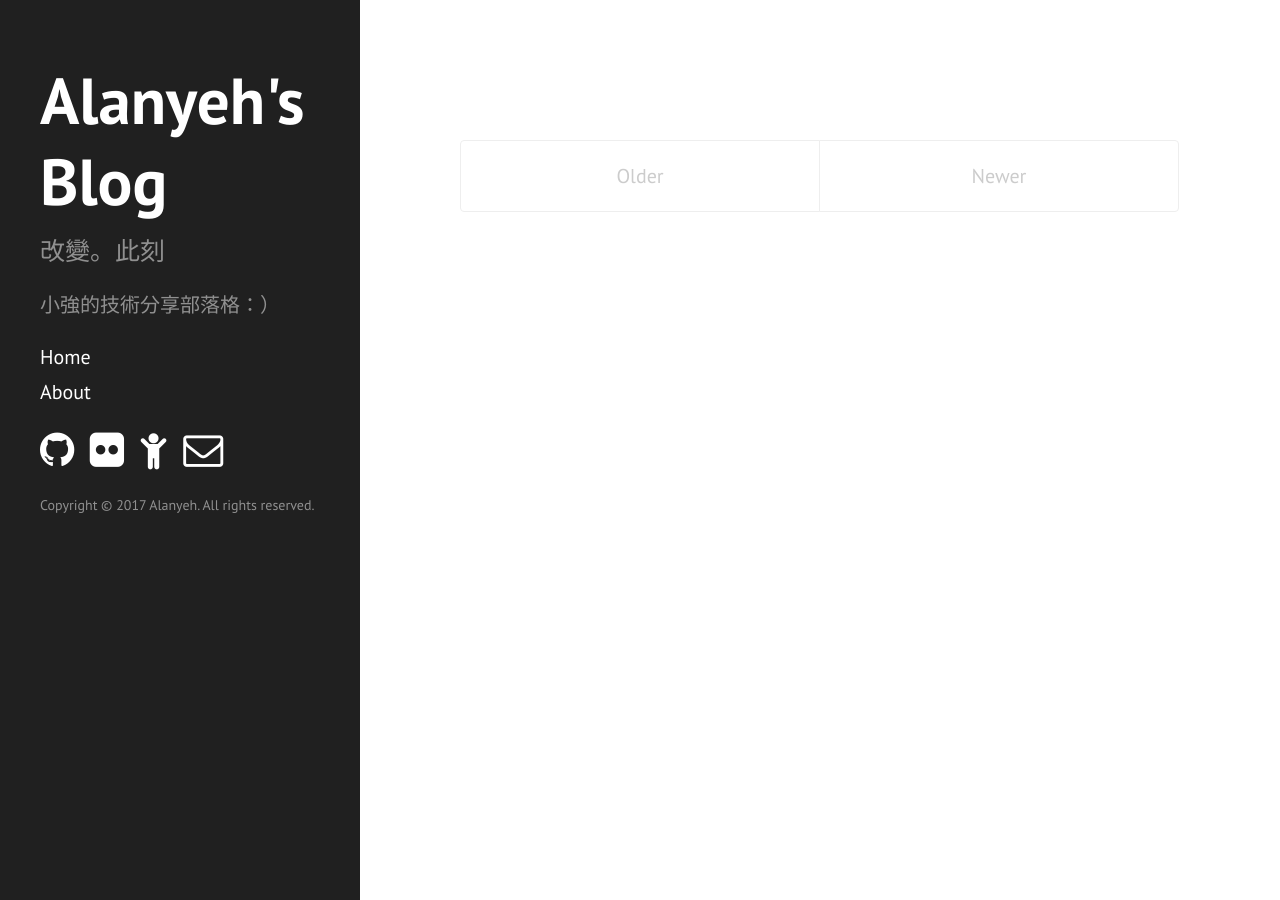
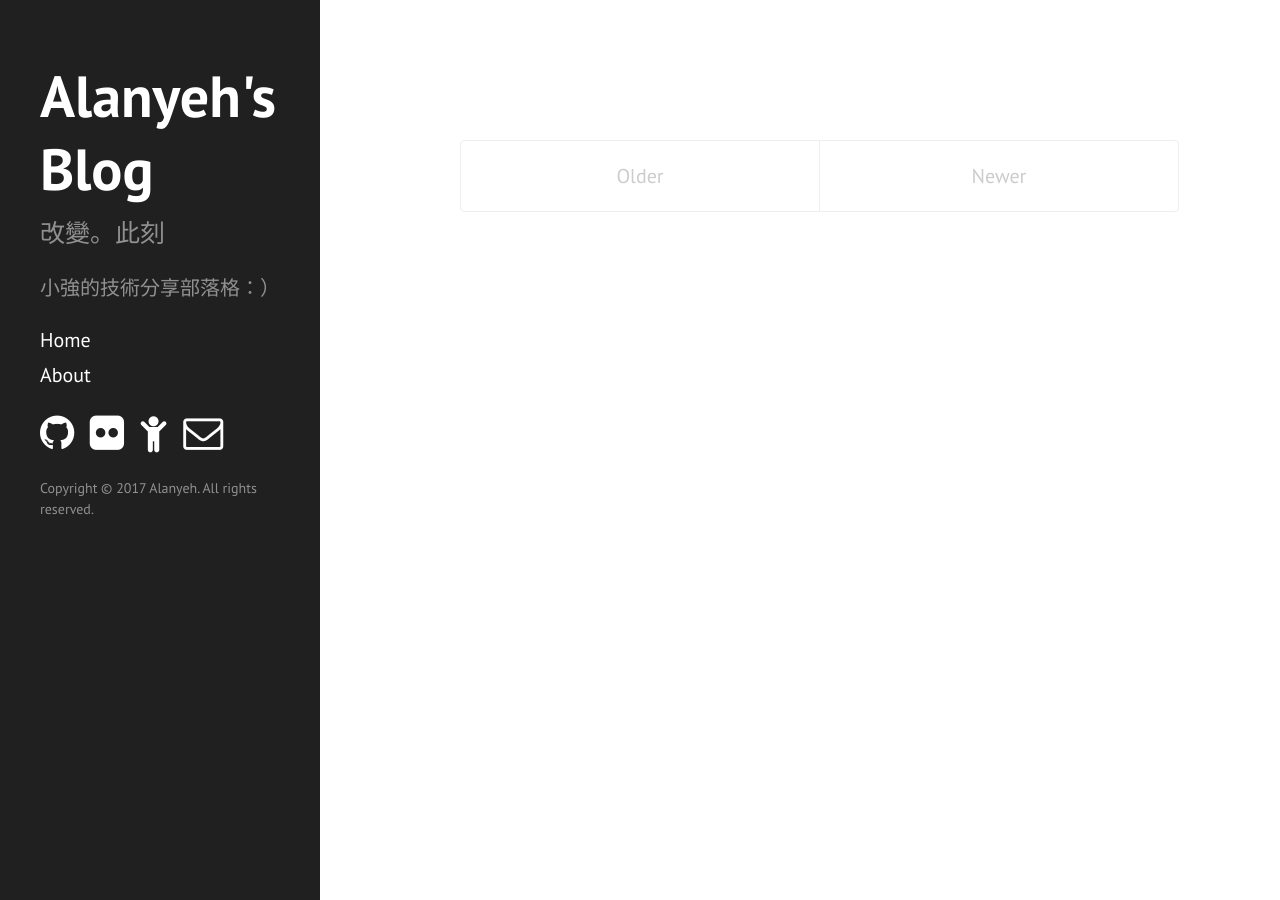
Before and after one commit to alanyeh20001/alanyeh20001.github.io, a Jekyll site: the page built from index.html, in a window 1280 px wide. Built offline with Jekyll 4.4.1, drawn with Linux system fonts in a browser that asks for light colours; the list of posts is cut into pages by our own code.

Commit message:
Adjust sidebar & site-title

```diff
--- a/public/css/hyde.css
+++ b/public/css/hyde.css
@@ -65,7 +65,7 @@ html {
     top: 0;
     left: 0;
     bottom: 0;
-    width: 18rem;
+    width: 16rem;
     text-align: left;
   }
 }
@@ -80,7 +80,7 @@ html {
   color: #fff;
   margin-top: 0;
   font-family: "PT Sans", Helvetica, Arial, sans-serif;
-  font-size: 3.25rem;
+  font-size: 2.9rem;
 }
 
 /* Sidebar nav */
```
